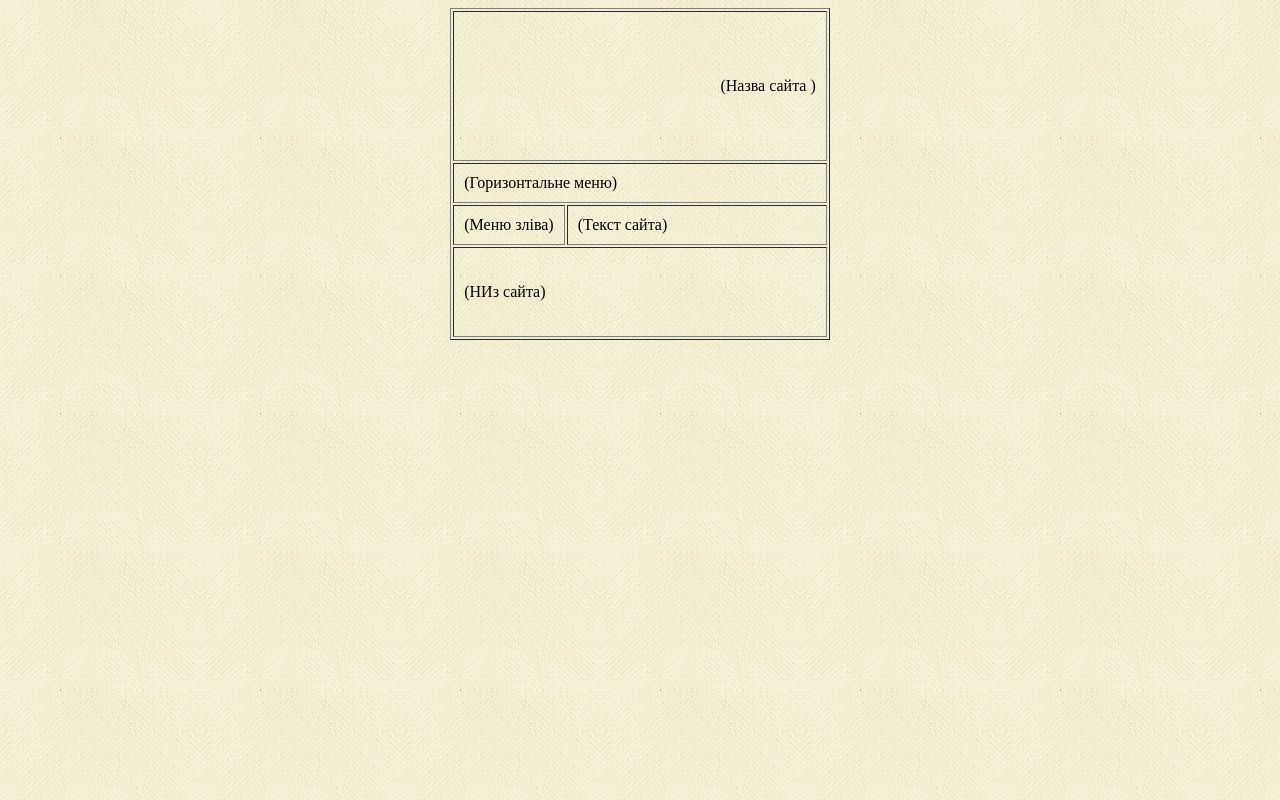
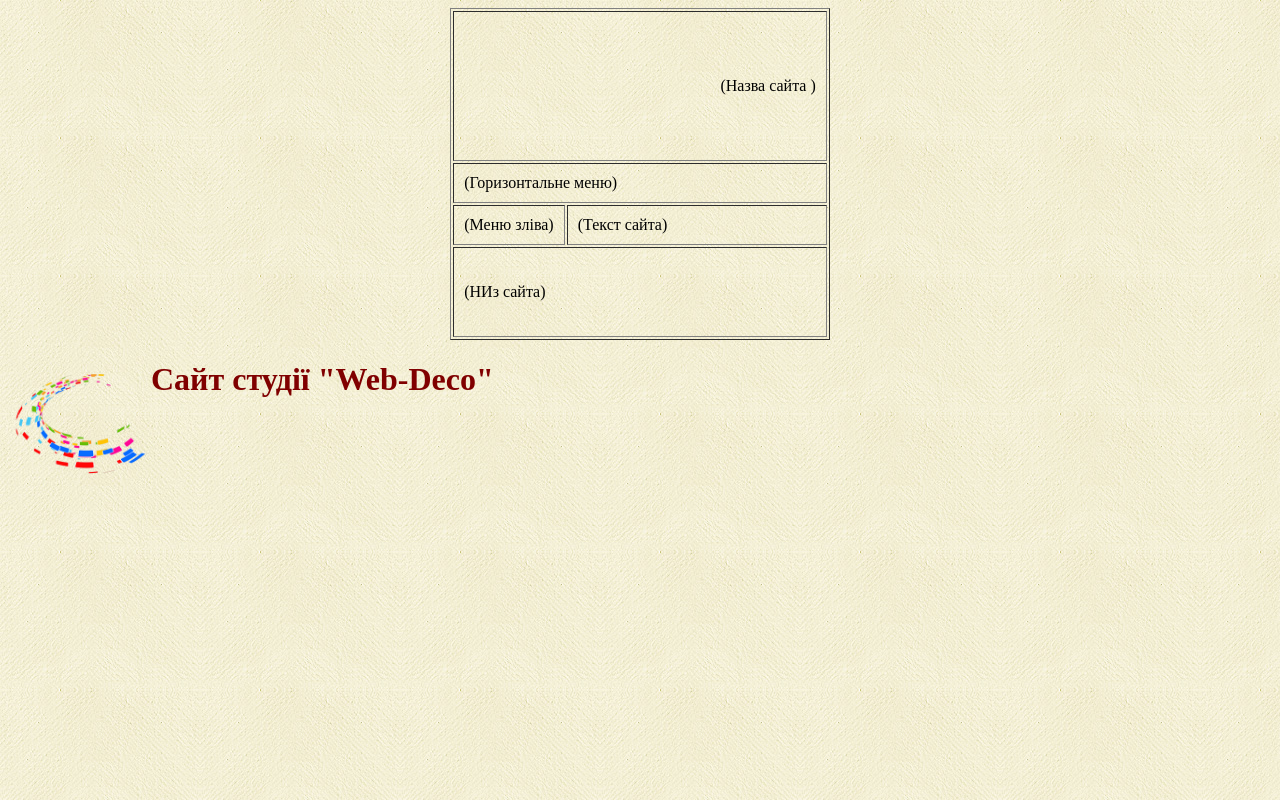
Before and after one commit to lubgavrosh/gavrosh.github.io, a plain HTML site: page index.html in a window 1280 px wide. Drawn offline with Linux system fonts and the light colour scheme.

Commit message:
05 - Назва сайта

```diff
--- a/index.html
+++ b/index.html
@@ -22,7 +22,8 @@
 </table>
 <!--===================================================================-->
 <BODY>
-
+<img src="images/images/logo.png" height="140" width="140" align="left" >
+<font color ="Maroon"><h1 class="shadowtext">Сайт студії "Web-Deco"<h1></font>
 </BODY>
 
 </HTML>
```
